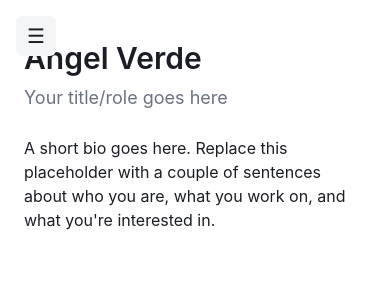
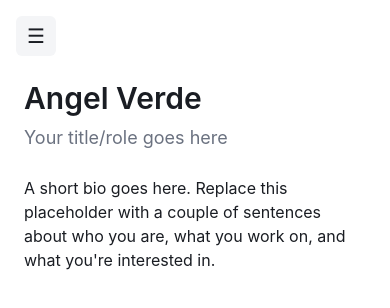
Before and after one commit to paka249/angel_verde_salas_personal, a React (Vite) app: page / in a window 390 px wide. Shown: the top 308 px of the page. Built offline with nearby package versions, Linux system fonts and the light colour scheme.

Commit message:
fix: clear mobile hamburger button from page heading with top padding

```diff
--- a/src/components/Layout.tsx
+++ b/src/components/Layout.tsx
@@ -5,7 +5,7 @@ function Layout() {
   return (
     <div className="flex min-h-screen bg-bg text-text">
       <Sidebar />
-      <main className="flex-1 px-6 py-10 md:px-12 md:py-16">
+      <main className="flex-1 px-6 pb-10 pt-20 md:px-12 md:py-16">
         <div className="mx-auto max-w-3xl">
           <Outlet />
         </div>
```
